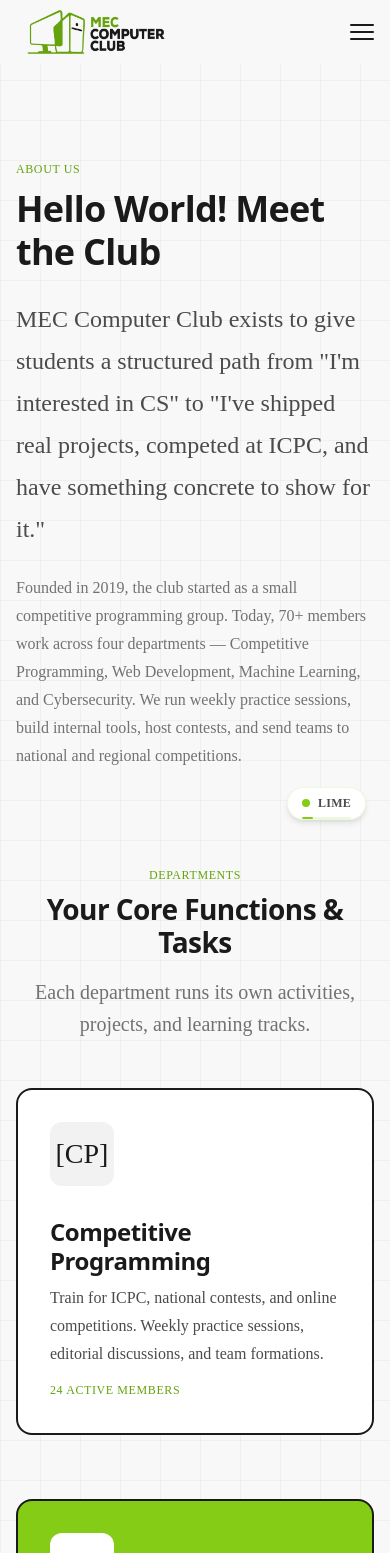
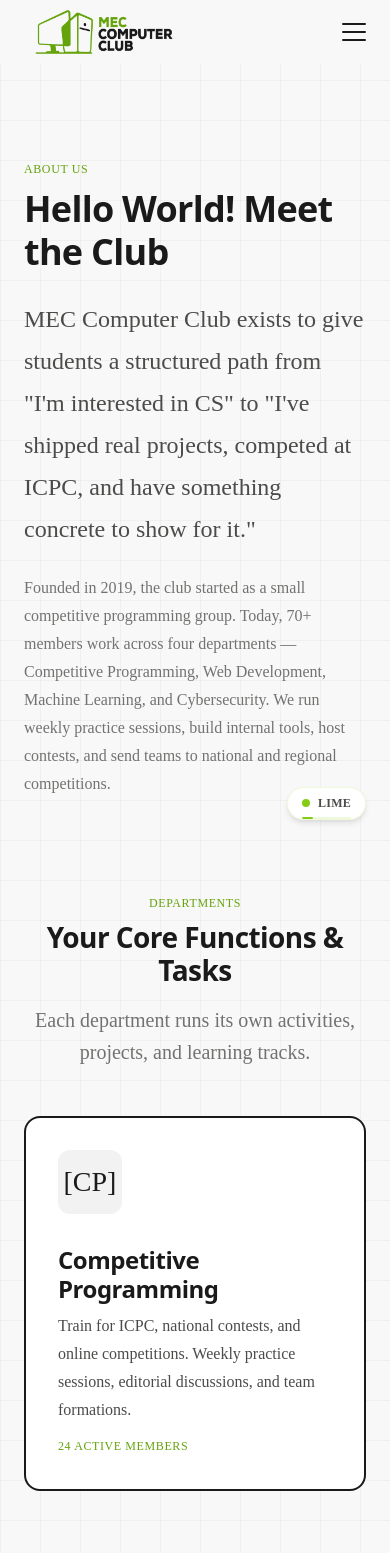
Before and after one commit to abokash590/ClubWebsite, a Next.js app: page /about in a window 390 px wide. Shown: the top 1553 px of the page. Built offline with nearby package versions, Linux system fonts and the light colour scheme; a web font is replaced by a local one.

Commit message:
fix: comprehensive mobile responsiveness across the site

```diff
--- a/src/app/globals.css
+++ b/src/app/globals.css
@@ -448,12 +448,12 @@ li {
 /* --- Responsive breakpoints --- */
 @media (max-width: 480px) {
   :root {
-    --gutter: var(--gutter-mobile);
+    --gutter: var(--space-4);
   }
 
-  h1 { font-size: var(--text-3xl); }
-  h2 { font-size: var(--text-2xl); }
-  h3 { font-size: var(--text-xl); }
+  h1 { font-size: clamp(2rem, 8vw, var(--text-3xl)); }
+  h2 { font-size: clamp(1.75rem, 6vw, var(--text-2xl)); }
+  h3 { font-size: clamp(1.25rem, 5vw, var(--text-xl)); }
 
   .section {
     padding-top: var(--space-6);
@@ -463,16 +463,16 @@ li {
   .grid--2,
   .grid--3,
   .grid--4 {
-    grid-template-columns: 1fr;
+    grid-template-columns: 1fr !important;
   }
 }
 
 @media (min-width: 481px) and (max-width: 768px) {
-  h1 { font-size: var(--text-4xl); }
+  h1 { font-size: clamp(2.5rem, 6vw, var(--text-4xl)); }
 
   .grid--3,
   .grid--4 {
-    grid-template-columns: repeat(2, 1fr);
+    grid-template-columns: repeat(2, 1fr) !important;
   }
 }
 
--- a/src/components/layout/Navbar.css
+++ b/src/components/layout/Navbar.css
@@ -151,15 +151,14 @@
 .navbar__hamburger {
   display: none;
   flex-direction: column;
-  gap: 5px;
+  justify-content: space-around;
   width: 24px;
   height: 24px;
-  justify-content: center;
-  background: none;
+  background: transparent;
   border: none;
   cursor: pointer;
   padding: 0;
-  z-index: calc(var(--z-overlay) + 10);
+  z-index: 9999;
 }
 
 .navbar__hamburger span {
@@ -192,7 +191,9 @@
   right: 0;
   bottom: 0;
   background-color: var(--surface-primary);
-  z-index: var(--z-overlay);
+  z-index: 9998;
+  padding-top: var(--space-8);
+  overflow-y: auto;
   animation: fadeIn var(--transition-base) forwards;
 }
 
@@ -268,3 +269,9 @@
     display: flex;
   }
 }
+
+@media (max-width: 480px) {
+  .navbar__mobile-link {
+    font-size: var(--text-2xl);
+  }
+}
```
Also changed, not shown: src/app/page.css (+8 -1 lines).
